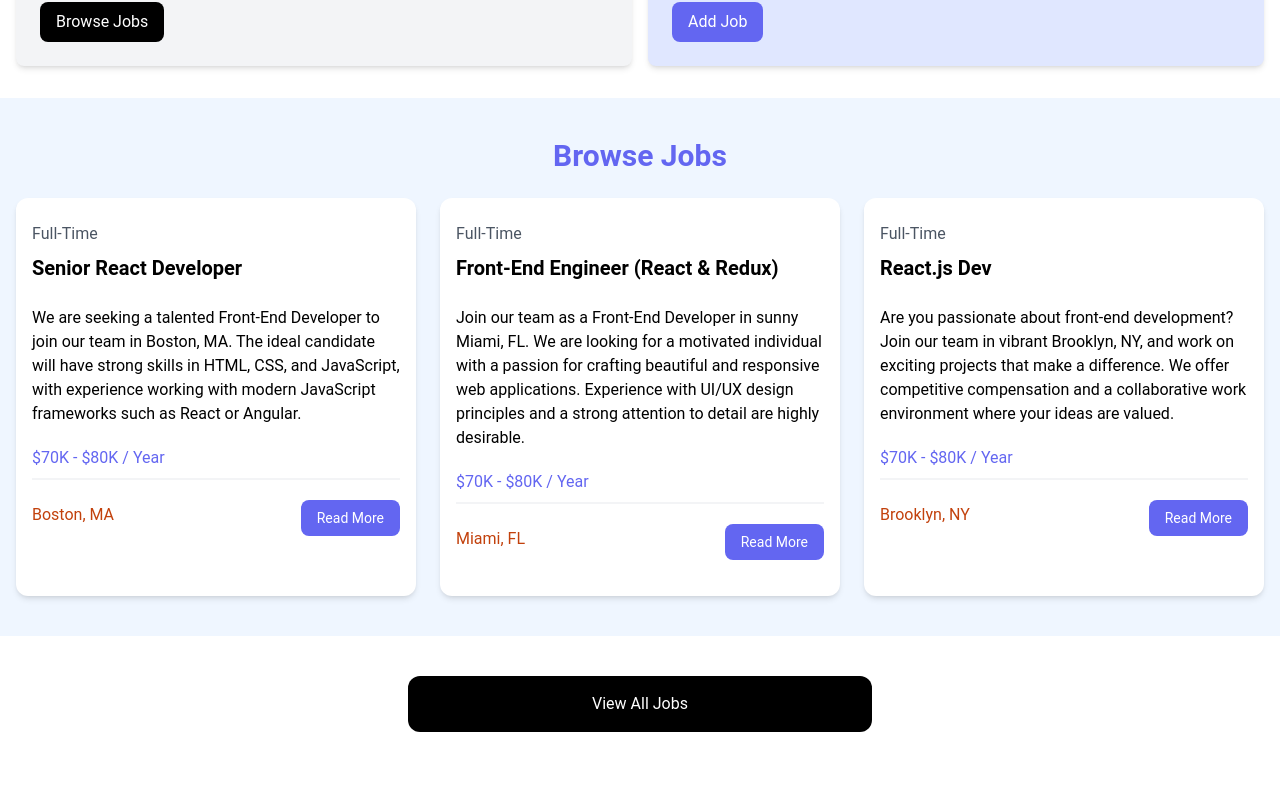
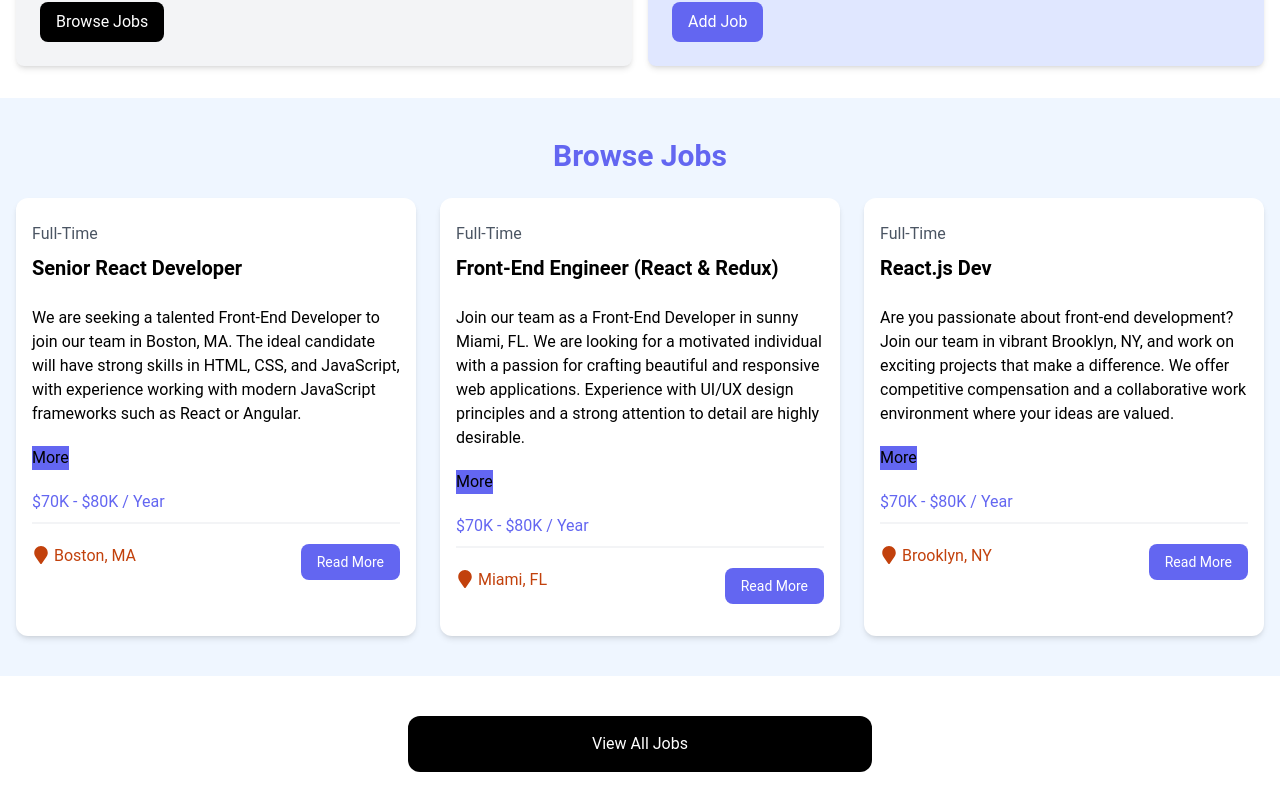
Before and after one commit to jrermi12/JOB-LISITNG, a React (Vite) app: page / in a window 1280 px wide. Shown: the part 511-1321 px from the top of the page. Before the commit the page ends 1283 px from the top, so only its background shows below. Built offline with nearby package versions, Linux system fonts and the light colour scheme.

Commit message:
used useState

```diff
--- a/package.json
+++ b/package.json
@@ -11,7 +11,8 @@
   },
   "dependencies": {
     "react": "^18.2.0",
-    "react-dom": "^18.2.0"
+    "react-dom": "^18.2.0",
+    "react-icons": "^5.0.1"
   },
   "devDependencies": {
     "@types/react": "^18.2.66",
--- a/src/App.jsx
+++ b/src/App.jsx
@@ -3,24 +3,15 @@ import Navbar from './components/Navbar'
 import Hero from './components/Hero'
 import Homecards from './components/Homecards'
 import JobListings from './components/JobListings'
+import ViewAllJobs from "./components/ViewAllJobs"
 const App = () => {
   return (
     <>
-
       <Navbar />
-
       <Hero title="Become a React Dev" subtitle=" Find the React job that fits your skills and needs" />
       <Homecards />
       <JobListings />
-
-      <section className="m-auto max-w-lg my-10 px-6">
-        <a
-          href="jobs.html"
-          className="block bg-black text-white text-center py-4 px-6 rounded-xl hover:bg-gray-700"
-        >View All Jobs</a>
-
-      </section>
-
+      <ViewAllJobs />
     </>
   )
 }
--- a/src/components/JobListing.jsx
+++ b/src/components/JobListing.jsx
@@ -1,6 +1,14 @@
 import React from 'react'
+import { useState } from "react"
+import { FaMapMarker} from "react-icons/fa"
 
-const JobListing = ({ job}) => {
+const JobListing = ({ job }) => {
+    const [showFullDescription, setShowFullDescription] = useState(false);
+    let description = job.description
+
+    if (showFullDescription) {
+        description = description.slice(0, 90) + '...'
+    }
     return (
         <div className="bg-white rounded-xl shadow-md relative">
             <div className="p-4">
@@ -10,8 +18,11 @@ const JobListing = ({ job}) => {
                 </div>
 
                 <div className="mb-5">
-            {job.description}
+                    {description}
                 </div>
+                <button onClick={() => setShowFullDescription((prevState) => !prevState)} className="bg-indigo-500 mb-5 hover:text-indigo-600">{
+                    showFullDescription ? 'Less' : 'More'
+                }</button>
 
                 <h3 className="text-indigo-500 mb-2">{job.salary} / Year</h3>
 
@@ -19,7 +30,7 @@ const JobListing = ({ job}) => {
 
                 <div className="flex flex-col lg:flex-row justify-between mb-4">
                     <div className="text-orange-700 mb-3">
-                <i className="fa-solid fa-location-dot text-lg"></i>
+                        <FaMapMarker className=" inline text-lg mb-1 mr-1 "></FaMapMarker>
                         {job.location}
                     </div>
                     <a
--- a/src/components/JobListings.jsx
+++ b/src/components/JobListings.jsx
@@ -1,8 +1,11 @@
 import React from 'react'
 import Jobs from '../jobs.json'
 import JobListing from "./JobListing"
+import { useState } from "react"
 const JobListings = () => {
     const recentJobs = Jobs.slice(0, 3)
+
+    const {showFullDescription, setshowFullDescription} = useState(false)
     return (
         <section className="bg-blue-50 px-4 py-10">
             <div className="container-xl lg:container m-auto">
@@ -13,8 +16,6 @@ const JobListings = () => {
                     {recentJobs.map((job) => (
                         <JobListing key={job.id} job={job} />
                     ))}
-
-
                 </div>
             </div>
         </section>
--- /dev/null
+++ b/src/components/ViewAllJobs.jsx
@@ -0,0 +1,15 @@
+import React from 'react'
+
+const ViewAllJobs = () => {
+  return (
+    <section className="m-auto max-w-lg my-10 px-6">
+        <a
+          href="/jobs"
+          className="block bg-black text-white text-center py-4 px-6 rounded-xl hover:bg-gray-700"
+        >View All Jobs</a>
+
+      </section>
+  )
+}
+
+export default ViewAllJobs
```
Also changed, not shown: 1 other file (tests, documents, lock files or other folders). Lines whose indentation alone changed are shown as unchanged.
